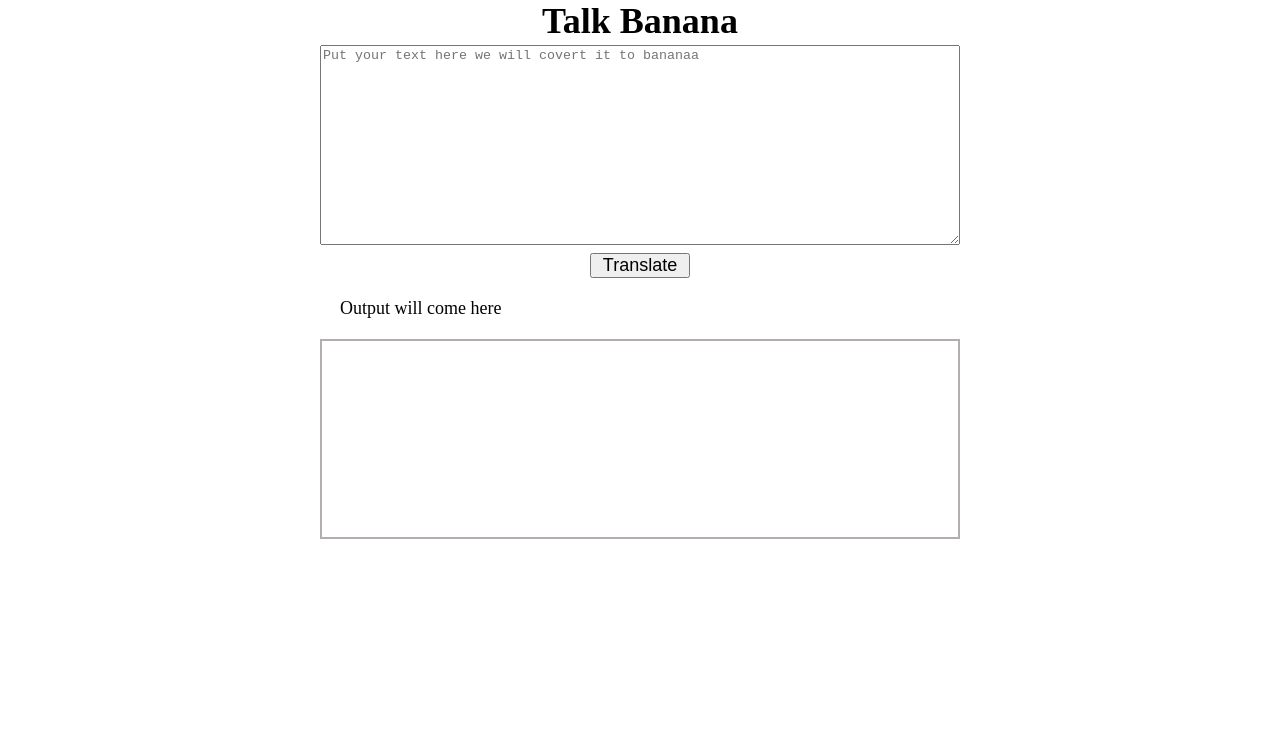
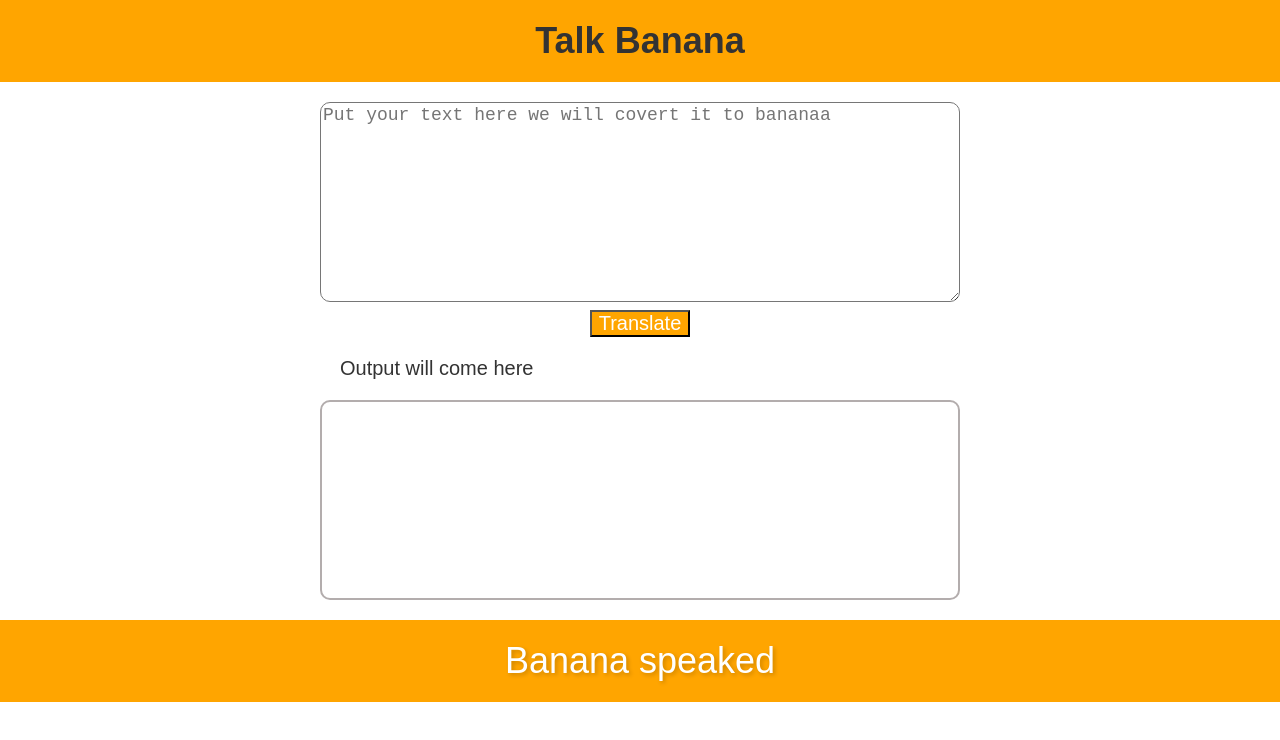
Before and after one commit to prathameshsarap/banana_talk, a plain HTML site: page index.html in a window 1280 px wide. Drawn offline with Linux system fonts and the light colour scheme.

Commit message:
css apply

```diff
--- a/index.html
+++ b/index.html
@@ -4,14 +4,24 @@
 <head>
     <meta charset="UTF-8">
     <meta name="viewport" content="width=device-width, initial-scale=1.0">
-    <title>Mango speak</title>
+    <title>Banana speaks</title>
 </head>
 <style>
+    body{
+        font-family: Arial, sans-serif;
+    }
     * {
         margin: 0px;
         padding: 0px;
         /* text-decoration: none; */
         box-sizing: border-box;
+    }
+    h1 {
+        font-size: 36px;
+        color: #333;
+        background-color: #ffa500;
+        padding: 20px 20px; /* Text color for the heading */
+
     }
 
     #text {
@@ -20,6 +30,9 @@
         margin: 3px;
         width: 50%;
         height: 200px;
+        font-size: 18px;
+        border-radius: 10px;
+        margin-top: 20px;
     }
 
 
@@ -39,8 +52,13 @@
         width: 100px;
         text-decoration: none;
         cursor: pointer;
-        font-size: large;
+        font-size: 20px;
+        color: #fff; /* Text color for the button */
+        background-color: #ffa500; /* Background color for the button */
 
+    }
+    .back:hover {
+        background-color: #ff8500; /* Hover background color for the button */
     }
 
     #output {
@@ -49,7 +67,10 @@
         margin: auto;
         width: 50%;
         height: 200px;
+        font-size: 20px;
+        color: #333; /* Text color for the output */
         border: 2px solid rgb(179, 173, 173);
+        border-radius: 10px;
 
     }
 
@@ -58,8 +79,26 @@
         margin: auto;
         width: 50%;
         padding: 20px;
-        font-size: large;
+        font-size: 20px;
+        color: #333; /* Text color for the contained text */
     }
+
+    /* ... Your existing styles ... */
+
+/* Style for the new div at the end */
+.banana-div {
+    font-size: 36px;
+    color: #fff; /* Text color for the div */
+    background-color: #ffa500; /* Orange background color */
+    padding: 20px; /* Increase padding for height */
+    text-shadow: 2px 2px 4px rgba(0, 0, 0, 0.2); /* Text shadow for decorative effect */
+    /* Rounded corners for the div */
+     /* Set the width to 80% */
+    margin: 0 auto; /* Center horizontally */
+    text-align: center; /* Center text horizontally within the div */
+    margin-top: 20px; /* Add margin for spacing */
+}
+
 </style>
 
 
@@ -81,6 +120,9 @@
 
     <div  class ="hi" id="output"></div>
 
+    <div class="banana-div">Banana speaked</div>
+
+
 
 
 
```
